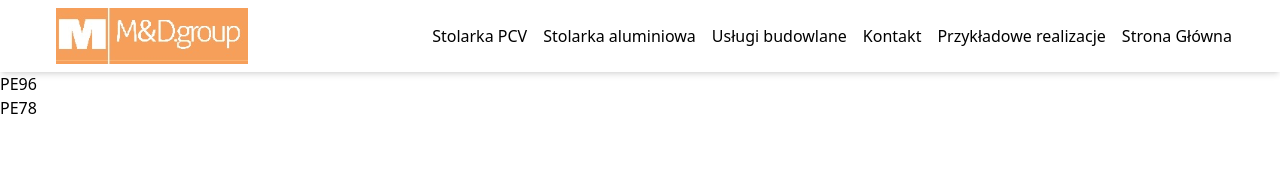
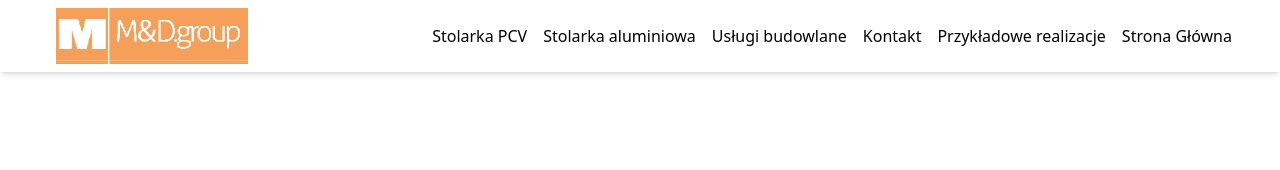
Before and after one commit to lisek091/GuzikowaV3, a Next.js app: page /oferta/uslugi in a window 1280 px wide. Shown: the top 170 px of the page. Built offline with nearby package versions, Linux system fonts and the light colour scheme.

Commit message:
error handle

```diff
--- a/pages/oferta/uslugi.tsx
+++ b/pages/oferta/uslugi.tsx
@@ -2,7 +2,6 @@
 import React,{ useState } from "react"
 const uslugi = () => {
 
-  const [selected,setSelected] =  useState<null | string>(null)
   const okna = {
     PE96:{
       nazwa:"PE96",
@@ -19,10 +18,6 @@
     <>
       <Nav/>
       <div>
-        <div className="mt-12 opacity-0">.</div>
-        {Object.values(okna).map((okno)=>{
-          return <p>{okno.nazwa}</p>
-        })}
       </div>
     </>
   )
```
